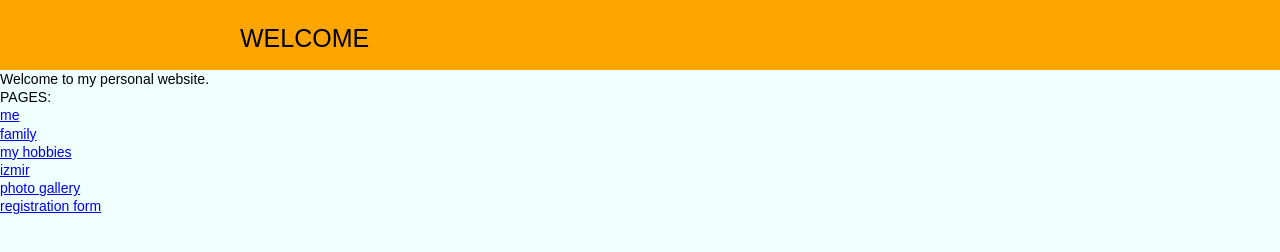
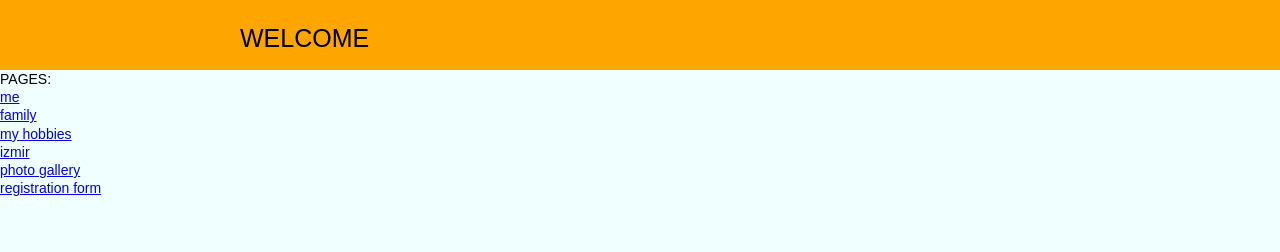
Before and after one commit to ihsanmf/ihsanmf1, a plain HTML site: page index.html in a window 1280 px wide. Drawn offline with Linux system fonts and the light colour scheme.

Commit message:
Add files via upload

```diff
--- a/index.html
+++ b/index.html
@@ -10,7 +10,7 @@
                     </header>
 
         <div class="index">
-<p>Welcome to my personal website.</p>
+
 <p>PAGES:</p>
 <p><a href= "Me.html" >me</a></p>
 <p> <a href= "My Family.html" >family</a></p>
```
